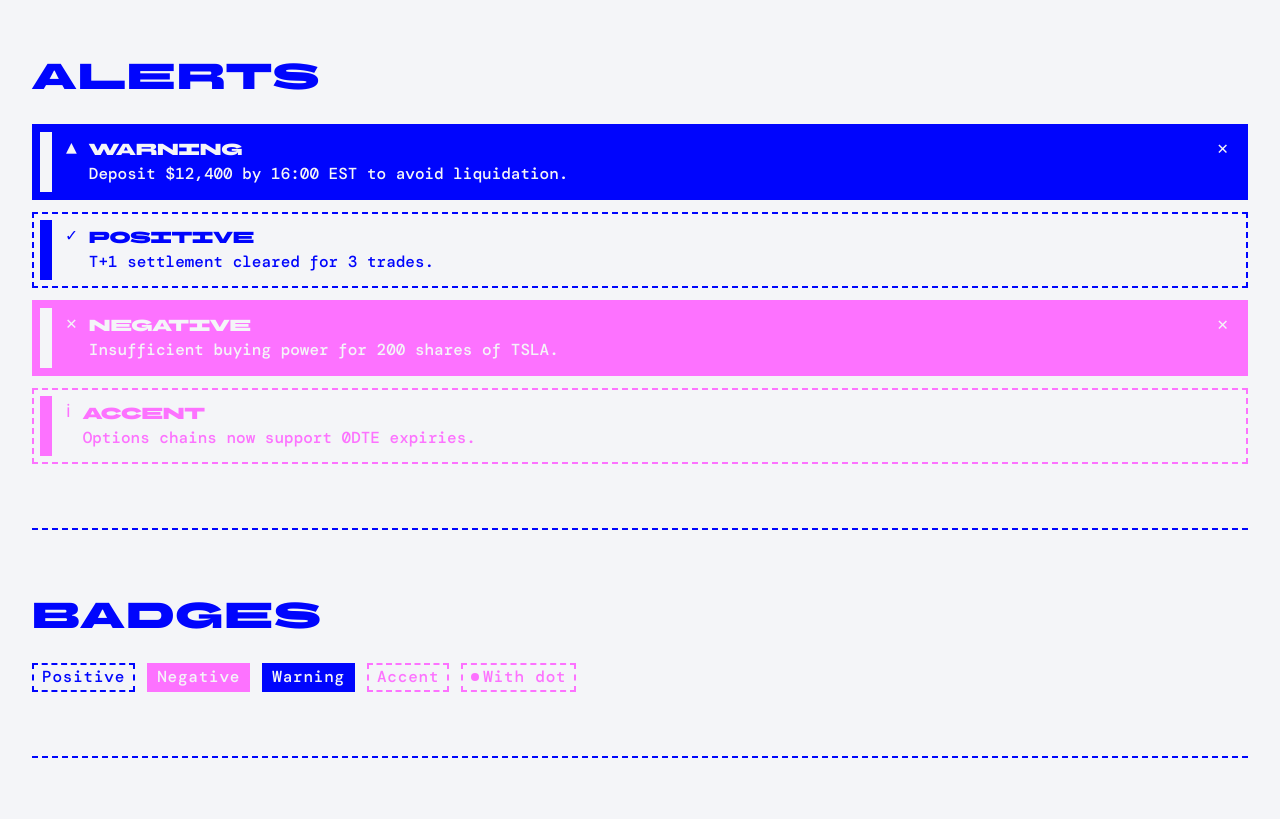
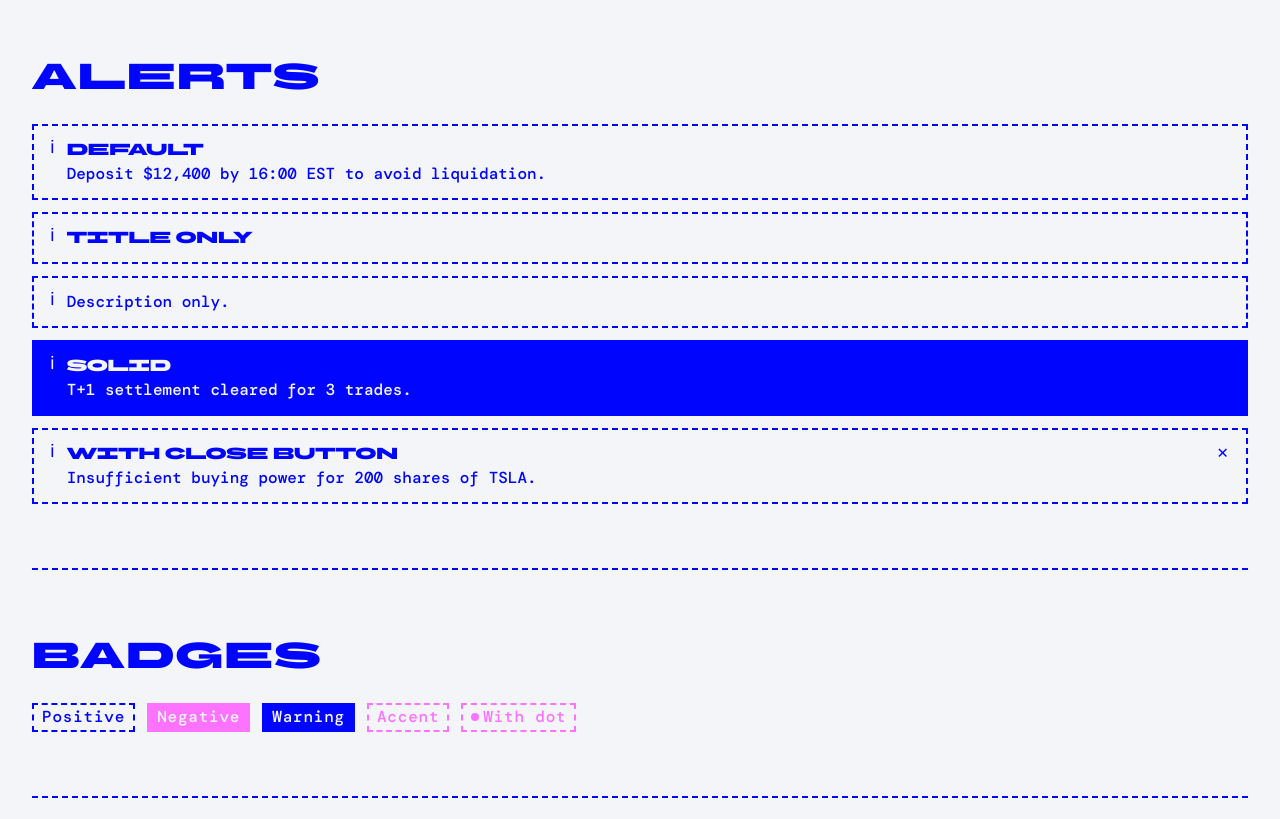
Before and after one commit to domneo/bleed, a website: page index.html in a window 1280 px wide. Shown: the part 3680-4499 px from the top of the page. Drawn offline with Linux system fonts and the light colour scheme.

Commit message:
feat: update alert

```diff
--- a/index.html
+++ b/index.html
@@ -170,29 +170,29 @@
       <section class="demo-section" aria-labelledby="h-alerts">
         <h2 class="text-heading" id="h-alerts">Alerts</h2>
         <div class="row" style="flex-direction:column;align-items:stretch">
-          <div class="alert alert--warning" role="alert">
-            <span class="alert__icon" aria-hidden="true">▲</span>
+          <div class="alert" role="status">
+            <span class="alert__icon" aria-hidden="true">ℹ</span>
+            <div><p class="alert__title">Default</p><p class="alert__text">Deposit $12,400 by 16:00 EST to avoid liquidation.</p></div>
+          </div>
+          <div class="alert" role="status">
+            <span class="alert__icon" aria-hidden="true">ℹ</span>
+            <div><p class="alert__title">Title only</p></div>
+          </div>
+          <div class="alert" role="status">
+            <span class="alert__icon" aria-hidden="true">ℹ</span>
+            <div><p class="alert__text">Description only.</p></div>
+          </div>
+          <div class="alert alert--solid" role="status">
+            <span class="alert__icon" aria-hidden="true">ℹ</span>
+            <div><p class="alert__title">Solid</p><p class="alert__text">T+1 settlement cleared for 3 trades.</p></div>
+          </div>
+          <div class="alert" role="alert">
+            <span class="alert__icon" aria-hidden="true">ℹ</span>
             <div>
-              <p class="alert__title">Warning</p>
-              <p class="alert__text">Deposit $12,400 by 16:00 EST to avoid liquidation.</p>
-            </div>
-            <button class="alert__close" type="button" aria-label="Dismiss" onclick="this.parentElement.remove()">✕</button>
-          </div>
-          <div class="alert alert--positive" role="status">
-            <span class="alert__icon" aria-hidden="true">✓</span>
-            <div><p class="alert__title">Positive</p><p class="alert__text">T+1 settlement cleared for 3 trades.</p></div>
-          </div>
-          <div class="alert alert--negative" role="alert">
-            <span class="alert__icon" aria-hidden="true">✕</span>
-            <div>
-              <p class="alert__title">Negative</p>
+              <p class="alert__title">With close button</p>
               <p class="alert__text">Insufficient buying power for 200 shares of TSLA.</p>
             </div>
             <button class="alert__close" type="button" aria-label="Dismiss" onclick="this.parentElement.remove()">✕</button>
-          </div>
-          <div class="alert alert--accent" role="status">
-            <span class="alert__icon" aria-hidden="true">ℹ</span>
-            <div><p class="alert__title">Accent</p><p class="alert__text">Options chains now support 0DTE expiries.</p></div>
           </div>
         </div>
       </section>
--- a/src/components/core/alert.css
+++ b/src/components/core/alert.css
@@ -1,13 +1,13 @@
 /* Alert banner — persistent inline message. Use role="alert" for urgent/assertive
  * content, role="status" for informational.
- *   <div class="alert alert--warning" role="alert">
+ *   <div class="alert alert--solid" role="alert">
  *     <span class="alert__icon" aria-hidden="true">▲</span>
  *     <div><p class="alert__title">Margin call</p>
  *       <p class="alert__text">Deposit by 16:00 EST.</p></div>
  *     <button class="alert__close" aria-label="Dismiss">✕</button>
  *   </div>
- * Tone = border + fill color; warning/negative are solid, positive/accent are
- * outlined on paper. Text always present. */
+ * Outlined on paper by default; add alert--solid to fill instead. Text
+ * always present. */
 
 @layer bleed.components {
   .alert {
@@ -17,22 +17,12 @@
     display: flex;
     align-items: flex-start;
     gap: var(--space-3);
-    padding: var(--space-3) var(--space-3) var(--space-3) var(--space-6);
+    padding: var(--space-3) var(--space-3) var(--space-3) var(--space-4);
 
-    color: var(--alert-fg, var(--paper));
-    background-color: var(--alert-bg, var(--ink));
+    color: var(--alert-fg, var(--ink));
+    background-color: var(--alert-bg, var(--paper));
     border: var(--border-w) var(--border-style) var(--_border);
     border-radius: var(--radius);
-  }
-
-  .alert::before {
-    content: "";
-    position: absolute;
-    inset-block: calc(-1 * var(--border-w));
-    inset-inline-start: calc(-1 * var(--border-w));
-    inline-size: var(--space-3);
-    margin: var(--space-2);
-    background-color: var(--alert-fg);
   }
 
   .alert__icon {
@@ -63,8 +53,9 @@
     line-height: var(--line-height-tight);
   }
 
-  .alert--warning  { --alert-border: var(--ink);    --alert-bg: var(--ink);    --alert-fg: var(--paper); }
-  .alert--negative { --alert-border: var(--accent); --alert-bg: var(--accent); --alert-fg: var(--paper); }
-  .alert--positive { --alert-border: var(--ink);    --alert-bg: var(--paper); --alert-fg: var(--ink); }
-  .alert--accent   { --alert-border: var(--accent); --alert-bg: var(--paper); --alert-fg: var(--accent); }
+  /* fill — solid replaces the outlined-on-paper default */
+  .alert--solid {
+    --alert-bg: var(--_border);
+    --alert-fg: var(--paper);
+  }
 }
```
Also changed, not shown: dist/components.css.
